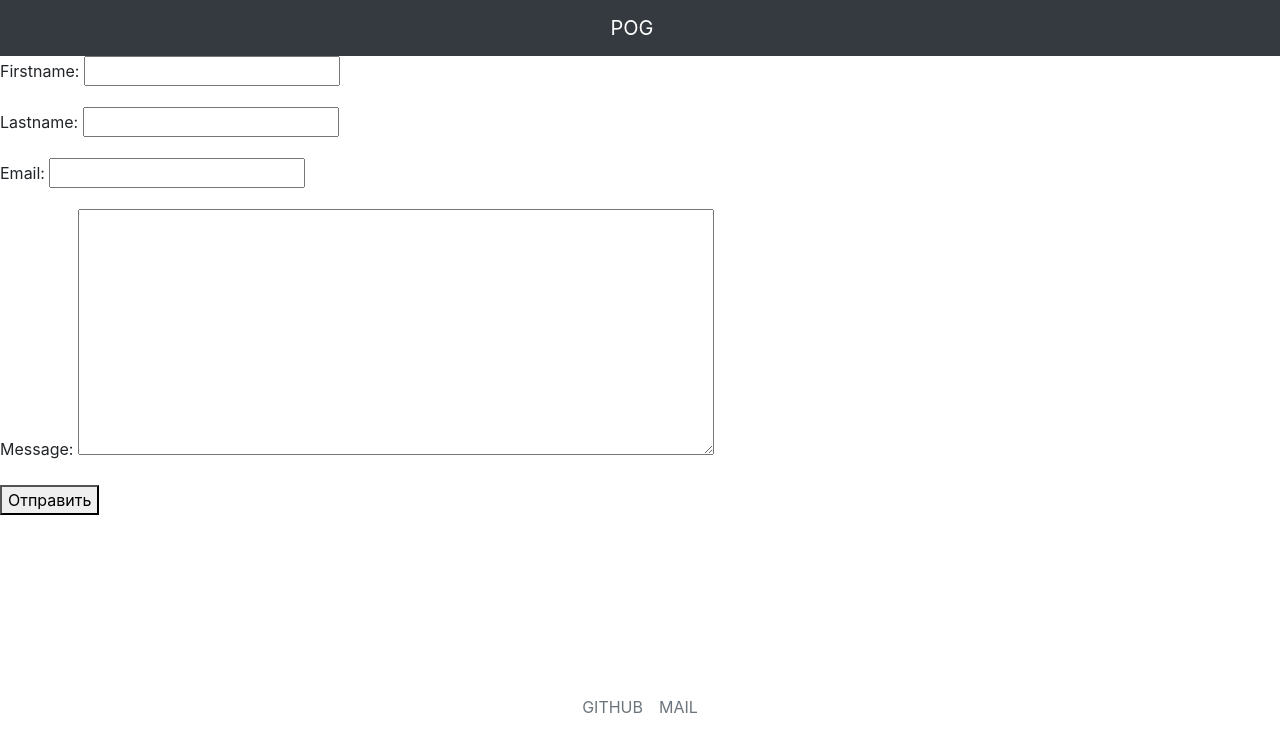
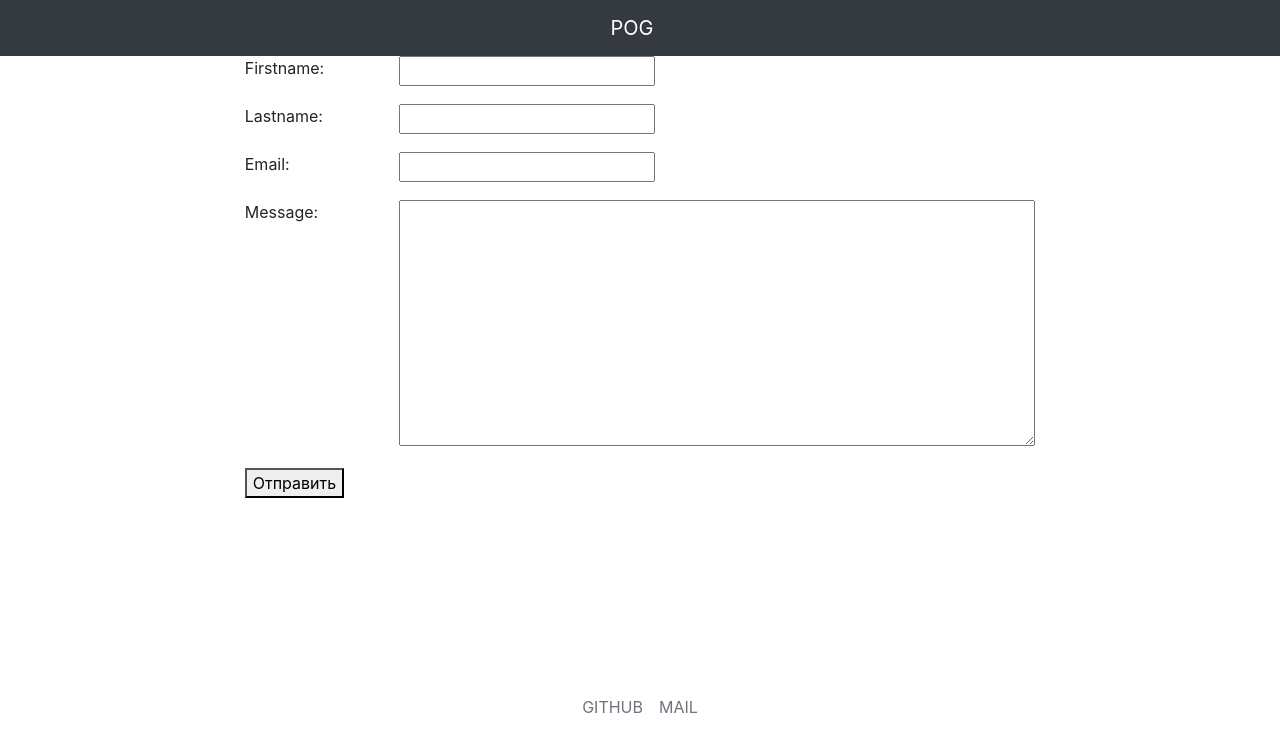
Before and after one commit to NIKITA-76/django-site, a Django app: page /contact_to_mail/ in a window 1280 px wide. Shown: the top 738 px of the page. Run offline with Django 4.2, Linux system fonts and the light colour scheme.

Commit message:
Fix form (mail)

```diff
--- a/DBLOG/templates/contact_mail.html
+++ b/DBLOG/templates/contact_mail.html
@@ -10,15 +10,20 @@
 <body>
 
 {% block content %}
-
-<form action="{% url 'contact' %}" method="post">
-    {% csrf_token%}
-    {{ form.as_p }}
-
-    <button type="submit">Отправить</button>
+<div class="container-fluid mb-auto" style="height: 130px;">
+    <div class="d-flex align-items-center justify-content-center">
+        <form action="{% url 'contact' %}" method="post">
+            {% csrf_token%}
+            {% for f in form %}
+            <p><label class="form-label" for="{{f.id_for_label}}">{{f.label}}: </label> {{ f }}</p>
 
 
-</form>
+            {% endfor %}
+            <button type="submit">Отправить</button>
+        </form>
+    </div>
+
+</div>
 
 
 {% endblock %}
```
